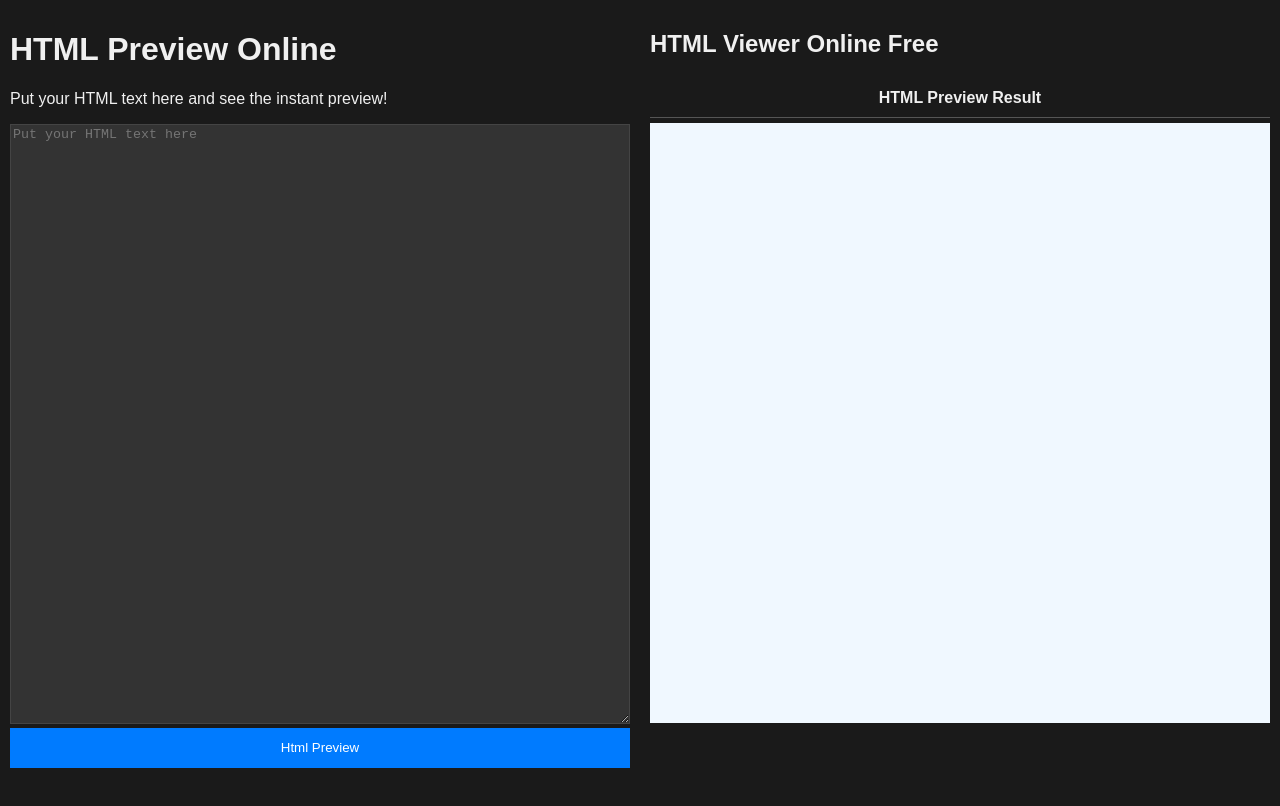
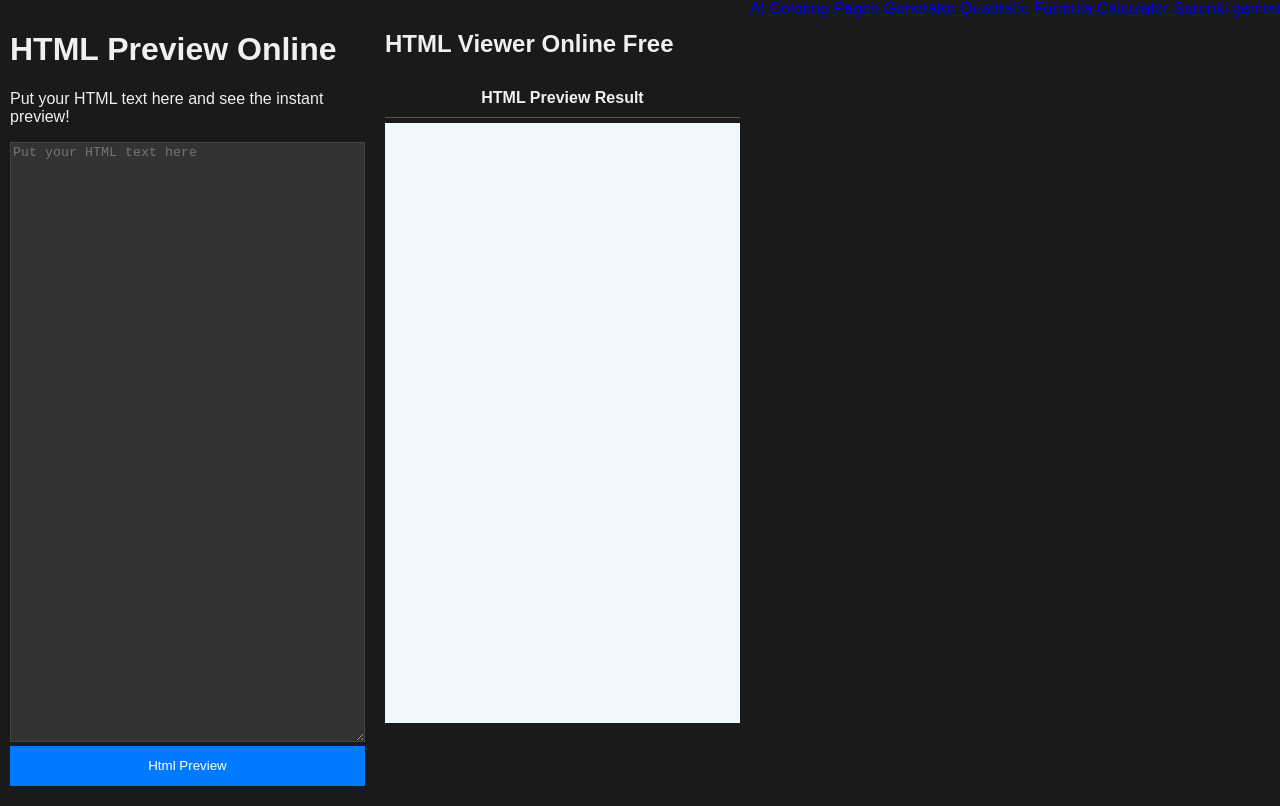
Before and after one commit to JennyZhu22/chatGPTHtmlPreview, a plain HTML site: page index.html in a window 1280 px wide. Drawn offline with Linux system fonts and the light colour scheme.

Commit message:
Update index.html

```diff
--- a/index.html
+++ b/index.html
@@ -92,6 +92,18 @@
         <iframe id="display" title="HTML Preview Pane"></iframe>
     </div>
 
+              <div className="flex flex-col justify-center items-center md:items-start gap-2 mb-10 text-sm">
+              <a href="https://coloringbookai.net/"  className="link link-hover">
+                  AI Coloring Pages Generator
+                </a>
+                <a href="https://quadraticformulacalculators.com/"  className="link link-hover">
+                 Quadratic Formula Calculator
+                </a>
+                <a href="https://casual-games.net/"  className="link link-hover">
+                Sprunki games
+                </a>
+              </div>
+
     <script>
         function displayHtml() {
             var content = document.getElementById('editor').value;
```
